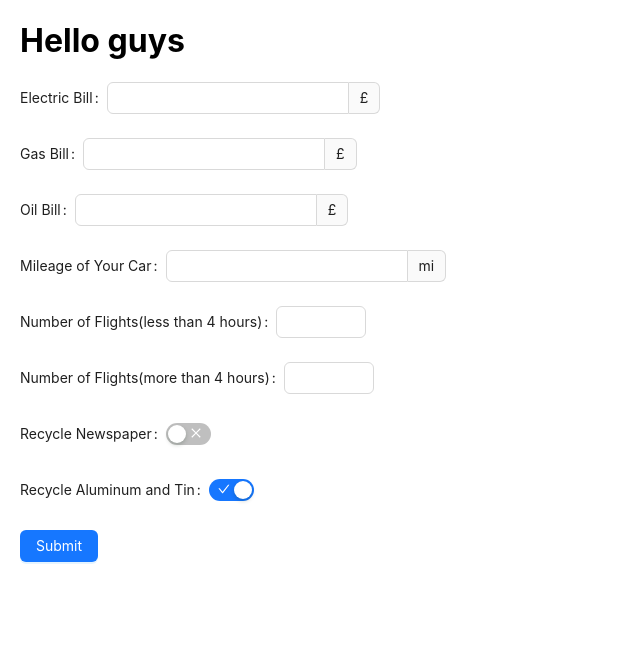
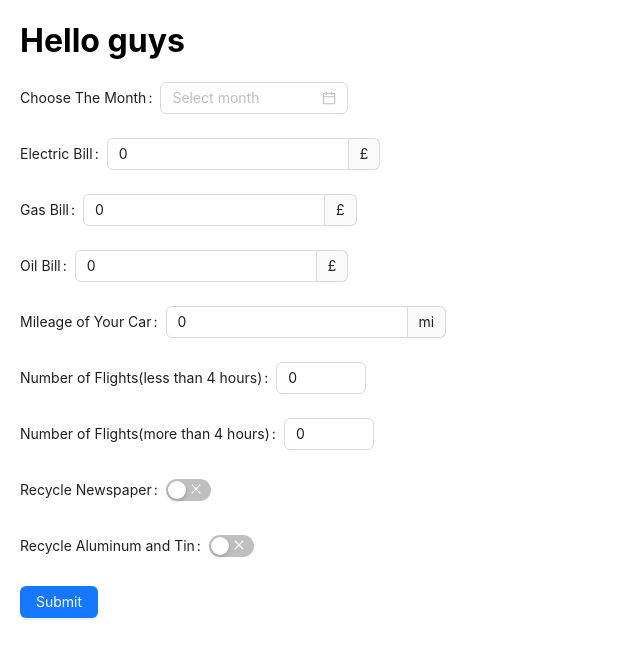
Before and after one commit to RekaKovacs93/CO2-Calculator, a React (Create React App) app in the folder client/: page / in a window 1280 px wide. Shown: the top 658 px of the page, without its empty margins (0-640 px from the left). Built offline with nearby package versions, Linux system fonts and the light colour scheme.

Commit message:
add date

```diff
--- a/client/package.json
+++ b/client/package.json
@@ -10,6 +10,7 @@
     "@testing-library/user-event": "^13.5.0",
     "antd": "^5.5.2",
     "chart.js": "^4.3.0",
+    "dayjs": "^1.11.8",
     "react": "^18.2.0",
     "react-chartjs-2": "^5.2.0",
     "react-dom": "^18.2.0",
--- a/client/src/components/MetersForm.js
+++ b/client/src/components/MetersForm.js
@@ -1,7 +1,8 @@
 import { useState } from "react";
 import { postTracker } from "../service/TrackerSevice";
-import {InputNumber, Button, Switch, Form} from 'antd'
-import { CheckOutlined, CloseOutlined} from '@ant-design/icons'
+import {InputNumber, Button, Switch, Form, DatePicker} from 'antd';
+import { CheckOutlined, CloseOutlined} from '@ant-design/icons';
+import dayjs from 'dayjs';
 
 
 const MetersForm = ({addTrackingData}) => {
@@ -18,25 +19,23 @@ const MetersForm = ({addTrackingData}) => {
     const   [form] = Form.useForm()
     const [submitedData, setSubmitedData] = useState(initialObj)
 
-    const handleOnChange = (evt) => {
-        const newSubmitedData = Object.assign({}, submitedData);
-        if( parseFloat(evt.target.value) && parseFloat(evt.target.value) > 0){
-            newSubmitedData[evt.target.id] = parseFloat(evt.target.value);
-            setSubmitedData(newSubmitedData)
-        }
+    const handleOnChange = (changedValue, allValues) => {
+
+        console.log(dayjs(`${allValues["monthsSubmition"]}`))
+        setSubmitedData(allValues)
     }
 
-    const handleSwitchPaper = (evt) =>{
-        const newSubmitedData = Object.assign({}, submitedData);
-            newSubmitedData.recyclePaper = evt;
-            setSubmitedData(newSubmitedData)
+    // const handleSwitchPaper = (evt) =>{
+    //     const newSubmitedData = Object.assign({}, submitedData);
+    //         newSubmitedData.recyclePaper = evt;
+    //         setSubmitedData(newSubmitedData)
 
-    }
-    const handleSwitchAluminium = (evt) =>{
-        const newSubmitedData = Object.assign({}, submitedData);
-        newSubmitedData.recycleAluminium = evt;
-        setSubmitedData(newSubmitedData)
-    }
+    // }
+    // const handleSwitchAluminium = (evt) =>{
+    //     const newSubmitedData = Object.assign({}, submitedData);
+    //     newSubmitedData.recycleAluminium = evt;
+    //     setSubmitedData(newSubmitedData)
+    // }
 
     //handle the submit event, it sends all values to container to create an object
     const handleSubmit = (event) =>{
@@ -63,36 +62,40 @@ const MetersForm = ({addTrackingData}) => {
         // setSubmitedData(initialObj)
         postTracker(newData)
         .then((data) => {addTrackingData(data)})
+        console.log(newData)
         setSubmitedData(initialObj)
         form.resetFields()
 
     }
 
     return (
-        <Form form = {form} onFinish = {handleSubmit}>
-                <Form.Item label="Electric Bill" name = "electricBill" onChange = {handleOnChange}>
+        <Form initialValues={submitedData} form={form} onFinish={handleSubmit} onValuesChange={handleOnChange}>
+                <Form.Item name = "monthsSubmition" label = "Choose The Month">
+                    <DatePicker picker="month"/>
+                </Form.Item>
+                <Form.Item label="Electric Bill" name = "electricBill" >
                     <InputNumber  value = {submitedData.electricBill} addonAfter = "£" min={0} />
                 </Form.Item>
-                <Form.Item label="Gas Bill" name="gasBill"  onChange = {handleOnChange}>
+                <Form.Item label="Gas Bill" name="gasBill"  >
                     <InputNumber value = {submitedData.gasBill} addonAfter = "£" min={0} />
                 </Form.Item>
-                <Form.Item label="Oil Bill" name="oilBill"  onChange = {handleOnChange}>
+                <Form.Item label="Oil Bill" name="oilBill"  >
                     <InputNumber value = {submitedData.oilBill} addonAfter = "£" min={0} />
                 </Form.Item>
-                <Form.Item label="Mileage of Your Car" name="carMileage" onChange = {handleOnChange} >
+                <Form.Item label="Mileage of Your Car" name="carMileage" >
                     <InputNumber value = {submitedData.carMileage} addonAfter = "mi" min={0} />
                 </Form.Item>
-                <Form.Item label="Number of Flights(less than 4 hours)"  name="flightUnder"  onChange = {handleOnChange} >
+                <Form.Item label="Number of Flights(less than 4 hours)"  name="flightUnder"   >
                     <InputNumber value = {submitedData.flightUnder} min={0}  />
                 </Form.Item>
-                <Form.Item label="Number of Flights(more than 4 hours)"  name="flightOver"  onChange = {handleOnChange}>
+                <Form.Item label="Number of Flights(more than 4 hours)"  name="flightOver" >
                     <InputNumber value = {submitedData.flightOver} min={0} />
                 </Form.Item>
                 <Form.Item label="Recycle Newspaper" valuePropName="checked" name="recyclePaper"  >
-                    <Switch onChange = {handleSwitchPaper}  value = {submitedData.recyclePaper} checked = {submitedData.recyclePaper} checkedChildren={<CheckOutlined/>} unCheckedChildren={<CloseOutlined />}  defaultChecked = {submitedData.recyclePaper}/>
+                    <Switch   value = {submitedData.recyclePaper} checked = {submitedData.recyclePaper} checkedChildren={<CheckOutlined/>} unCheckedChildren={<CloseOutlined />}  defaultChecked = {submitedData.recyclePaper}/>
                 </Form.Item>
                 <Form.Item label="Recycle Aluminum and Tin" valuePropName="checked"  name="recycleAluminium"  >
-                    <Switch  onChange = {handleSwitchAluminium} value = "recycleAluminium" checked = {submitedData.recycleAluminium} checkedChildren={<CheckOutlined/>}  unCheckedChildren={<CloseOutlined />}/>
+                    <Switch   value = "recycleAluminium" checked = {submitedData.recycleAluminium} checkedChildren={<CheckOutlined/>}  unCheckedChildren={<CloseOutlined />}/>
                 </Form.Item>
                 <Form.Item>
                     <Button  type = 'primary' htmlType="submit">Submit</Button>
--- a/client/src/components/UpdateForm.js
+++ b/client/src/components/UpdateForm.js
@@ -1,33 +1,35 @@
 import { useState } from "react";
 import { updateTracker } from "../service/TrackerSevice";
-import {InputNumber, Button, Switch, Form} from 'antd'
+import {InputNumber, Button, Switch, Form, DatePicker} from 'antd'
 import { CheckOutlined, CloseOutlined} from '@ant-design/icons'
-
+import dayjs from 'dayjs'
 
 const UpdateForm = ({addTrackingData, carbonTrackerCollection}) => {
 
     const [form] = Form.useForm()
     const [formData, setFormData] = useState(carbonTrackerCollection.entries)
+    const initDate = `${carbonTrackerCollection.entries.monthsSubmition}`
 
     const handleValuesChange = (changedValues, allValues) => {
-        const newSubmitedData = Object.assign({}, formData);
-        if( parseFloat(Object.values(changedValues)) && parseFloat(Object.values(changedValues)) > 0){
-            newSubmitedData[Object.keys(changedValues)] = parseFloat(Object.values(changedValues));
-            setFormData(newSubmitedData)
-        }
+        setFormData(allValues)
+        // const newSubmitedData = Object.assign({}, formData);
+        // if( parseFloat(Object.values(changedValues)) && parseFloat(Object.values(changedValues)) > 0){
+        //     newSubmitedData[Object.keys(changedValues)] = parseFloat(Object.values(changedValues));
+        //     setFormData(newSubmitedData)
+        // }
     };
 
-    const handleSwitchPaper = (evt) =>{
-        const newSubmitedData = Object.assign({}, formData);
-            newSubmitedData.recyclePaper = evt;
-            setFormData(newSubmitedData)
+    // const handleSwitchPaper = (evt) =>{
+    //     const newSubmitedData = Object.assign({}, formData);
+    //         newSubmitedData.recyclePaper = evt;
+    //         setFormData(newSubmitedData)
 
-    }
-    const handleSwitchAluminium = (evt) =>{
-        const newSubmitedData = Object.assign({}, formData);
-        newSubmitedData.recycleAluminium = evt;
-        setFormData(newSubmitedData)
-    }
+    // }
+    // const handleSwitchAluminium = (evt) =>{
+    //     const newSubmitedData = Object.assign({}, formData);
+    //     newSubmitedData.recycleAluminium = evt;
+    //     setFormData(newSubmitedData)
+    // }
 
     //handle the submit event, it sends all values to container to create an object
     const handleSubmit = (values) =>{
@@ -62,30 +64,33 @@ const UpdateForm = ({addTrackingData, carbonTrackerCollection}) => {
     }
 
     return (
-        <Form initialValues={formData} form={form} onFinish={handleSubmit} onValuesChange={handleValuesChange}>
+        <Form initialValues={{formData}} form={form} onFinish={handleSubmit} onValuesChange={handleValuesChange}>
+            <Form.Item name = "monthsSubmitions" label = "Choose The Month">
+                <DatePicker picker="month" format="YYYY-MM" defaultValue={dayjs(initDate)}/>
+            </Form.Item>
             <Form.Item label="Electric Bill" name="electricBill">
-                <InputNumber addonAfter="£" min={0}/>
+                <InputNumber addonAfter="£" min={0} max={9999999}/>
             </Form.Item>
             <Form.Item label="Gas Bill" name="gasBill">
-                <InputNumber addonAfter = "£" min={0}/>
+                <InputNumber addonAfter = "£" min={0} max={9999999}/>
             </Form.Item>
             <Form.Item label="Oil Bill" name="oilBill">
-                <InputNumber addonAfter = "£" min={0}/>
+                <InputNumber addonAfter = "£" min={0} max={9999999}/>
             </Form.Item>
             <Form.Item label="Mileage of Your Car" name="carMileage">
-                <InputNumber addonAfter = "mi" min={0} />
+                <InputNumber addonAfter = "mi" min={0} max={9999999} />
             </Form.Item>
             <Form.Item label="Number of Flights(less than 4 hours)"  name="flightUnder">
-                <InputNumber min={0} />
+                <InputNumber min={0}  max={9999999}/>
             </Form.Item>
             <Form.Item label="Number of Flights(more than 4 hours)"  name="flightOver">
-                <InputNumber min={0}  />
+                <InputNumber min={0}  max={9999999} />
             </Form.Item>
             <Form.Item label="Recycle Newspaper" valuePropName="checked" name="recyclePaper"  >
-                <Switch onChange = {handleSwitchPaper} checkedChildren={<CheckOutlined/>} unCheckedChildren={<CloseOutlined />} />
+                <Switch  checkedChildren={<CheckOutlined/>} unCheckedChildren={<CloseOutlined />} />
             </Form.Item>
             <Form.Item label="Recycle Aluminum and Tin" valuePropName="checked"  name="recycleAluminium"  >
-                <Switch  onChange = {handleSwitchAluminium} checkedChildren={<CheckOutlined/>}  unCheckedChildren={<CloseOutlined />}/>
+                <Switch checkedChildren={<CheckOutlined/>}  unCheckedChildren={<CloseOutlined />}/>
             </Form.Item>
             <Form.Item>
                 <Button htmlType="submit">Update</Button>
```
Also changed, not shown: 1 other file (tests, documents, lock files or other folders).
